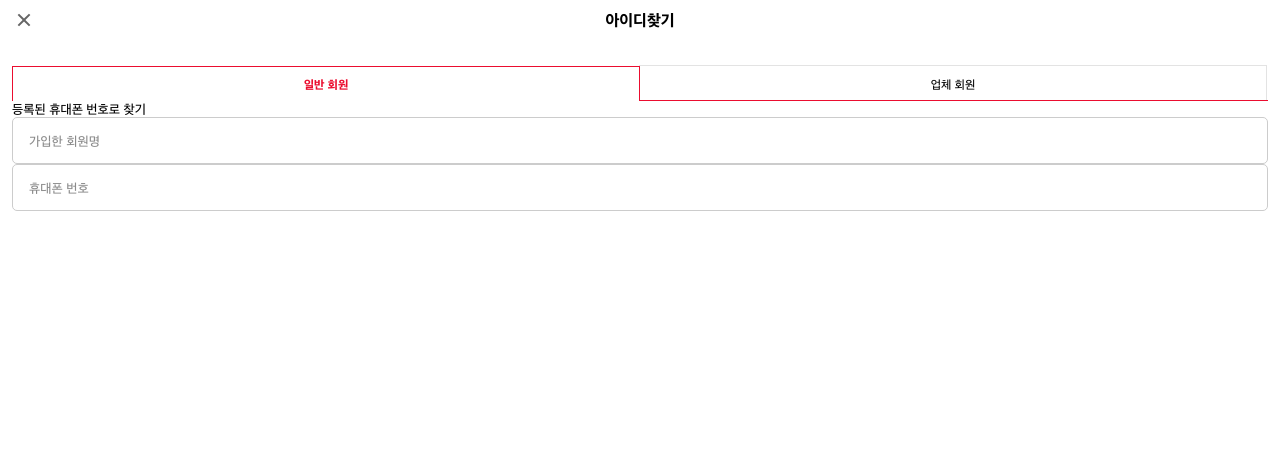
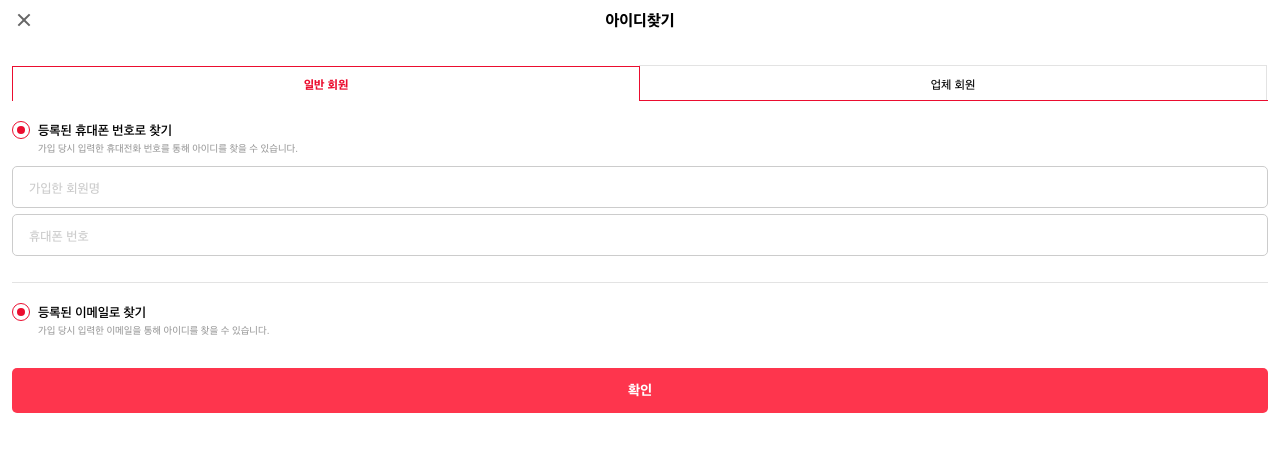
Before and after one commit to EunjiBaek/eunjibaek.github.io, a website: page pages/memberSearch.html in a window 1280 px wide. Drawn offline with nearby package versions, Linux system fonts and the light colour scheme.

Commit message:
12/29commit

```diff
--- a/css/common.css
+++ b/css/common.css
@@ -264,3 +264,16 @@ input[type="checkbox"] + label > div > i {
     font-size: 12px;
     font-weight: 500;
 }
+
+button {
+    cursor: pointer;
+}
+
+
+button.btn {
+    width: 100%; height: 45px;
+    background-color: #FE354D;
+    color: #ffffff;
+    font-size: 14px;
+    font-weight: 700;
+    border-radius: 5px;
--- a/css/style.scss
+++ b/css/style.scss
@@ -1670,7 +1670,7 @@ span.date {
 }
 .default_type::placeholder {
 	font-size: 13px;
-	color: $color_04;
+	color: $color_02;
 }
 
 .Reference_picture {
@@ -1992,9 +1992,6 @@ span.date {
 			.checkbox_wrap {
 				width: 100%; height: 100%;
 				@include display_varible($justify-content: flex-start);
-				> label {
-					line-height: 40px;
-				}
 			}
 
 			> button {
@@ -2163,10 +2160,10 @@ span.date {
 }
 
 .checkbox_wrap {
+	position: relative;
 	font-size: 0;
 	> label {
-		position: relative;
-		width: 100%; height: 100%;
+		width: 100%; height: auto;
 		display: block;
 		box-sizing: border-box;
 		padding-left: 23px;
@@ -2518,9 +2515,6 @@ span.date {
 			height: 42px;
 		}
 
-		input::placeholder {
-			color: $color_02;
-		}
 	}
 
 	.login_btn {
@@ -2584,6 +2578,56 @@ span.date {
 	}
 
 }
+
+// 라디오버튼 css
+.radio_btn_wrap {
+	position: relative;
+	input {
+		display: none;
+	}
+
+	input + label {
+		display: block;
+		width: 100%;
+		box-sizing: border-box;
+		padding-left: 26px;
+
+
+		> div {
+			@include display_varible;
+			width: 18px; height: 18px;
+			border-radius: 18px;
+			box-sizing: border-box;
+			border: 1px solid $maincolor;
+			position: absolute;
+			top: 0; left: 0;
+
+			> span {
+				width: 8px; height: 8px;
+				border-radius: 8px;
+				display: inline-block;
+				background-color: $maincolor;
+			}
+		}
+
+		p {
+			overflow-wrap: break-word;
+			font-size: 10px;
+			color: $color_03;
+
+			&.tit {
+				font-size: 13px;
+				color: #000000;
+				line-height: 18px;
+				font-weight: 600;
+				margin-bottom: 3px;
+			}
+		}
+
+	}
+
+}
+
 
 
 .member_search_wrap {
@@ -2632,37 +2676,28 @@ span.date {
 			margin-left: -1px;
 		}
 	}
-}
-
-
-.radio_btn_wrap {
-	input {
-		display: none;
-	}
-
-	input + label {
-
-		width: 100%;
-		box-sizing: border-box;
-		padding-left: 26px;
+
+
+	.radio_btn_wrap {
+		margin-bottom: 12px;
+	}
+
+	// 일반회원 CSS
+	.general_member_search {
 
 		> div {
-
-			display: inline-block;
-			width: 17px; height: 17px;
-			border-radius: 17px;
-			box-sizing: border-box;
-			border: 1.5px solid $maincolor;
-			@include display_varible;
-
-			> span {
-				display: inline-block;
-				width: 9px; height: 9px;
-				border-radius: 9px;
-				box-sizing: border-box;
-				background-color: $maincolor;
-			}
-		}
-	}
-
-}
+			padding: 20px 0;
+
+			&:first-child {
+				border-bottom: 1px solid #e3e3e3;
+			}
+		}
+		.search_input {
+			margin-bottom: 6px;
+
+			input {
+				height: 42px;
+			}
+		}
+	}
+}
--- a/pages/memberSearch.html
+++ b/pages/memberSearch.html
@@ -49,12 +49,13 @@
                 <!--일반회원-->
                 <div class="general_member_search">
 
+                    <div class="phone_form">
                         <div class="radio_btn_wrap">
                             <input id="general_member_phone_search" type="radio" checked />
+                            <label for="general_member_phone_search">
                                 <div><span></span></div>
-                        <label for="general_member_phone_search">
-                            <p>등록된 휴대폰 번호로 찾기</p>
-
+                                <p class="tit">등록된 휴대폰 번호로 찾기</p>
+                                <p>가입 당시 입력한 휴대전화 번호를 통해 아이디를 찾을 수 있습니다.</p>
                             </label>
                         </div>
 
@@ -65,9 +66,31 @@
                         <div class="search_input">
                             <input class="default_type" type="number" name="search_phone_number" placeholder="휴대폰 번호">
                         </div>
+                    </div>
+
+                    <div class="email_form">
+                        <div class="radio_btn_wrap">
+                            <input id="general_member_phone_search" type="radio" checked />
+                            <label for="general_member_phone_search">
+                                <div><span></span></div>
+                                <p class="tit">등록된 이메일로 찾기</p>
+                                <p>가입 당시 입력한 이메일을 통해 아이디를 찾을 수 있습니다.</p>
+                            </label>
+                        </div>
+                    </div>
+
+                    <button class="btn">
+                        확인
+                    </button>
 
                 </div>
                 <!--//일반회원-->
+
+                <!--업체회원-->
+                <div class="company_member_search">
+
+                </div>
+                <!--//업체회원-->
 
             </div>
         </form>
```
Also changed, not shown: css/style.css, 1 other file. Lines whose indentation alone changed are shown as unchanged.
